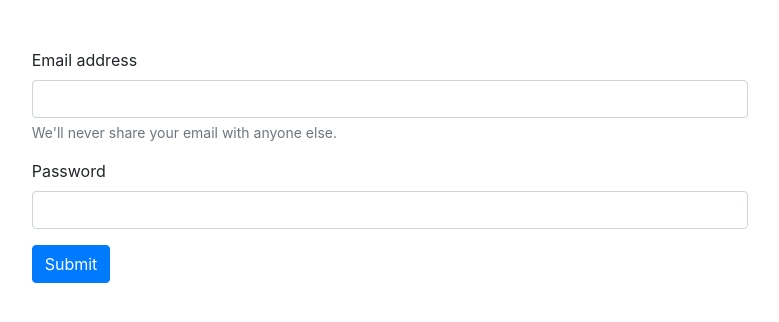
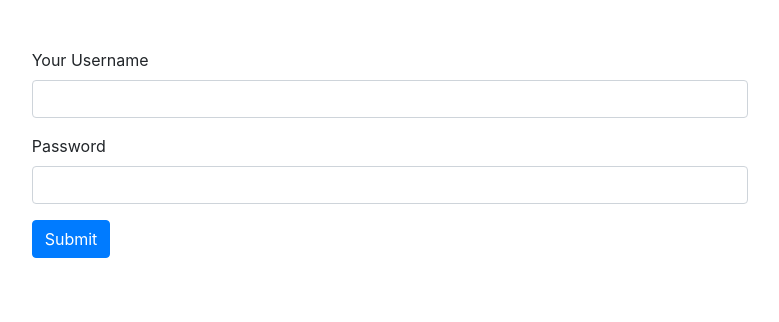
Before and after one commit to Reuben-Kipkemboi/Awwwards, a Django app: page /login/ in a window 1280 px wide. Shown: the top 322 px of the page, without its empty margins (250-1029 px from the left). Run offline with Django 4.2, Linux system fonts and the light colour scheme; some libraries are stand-ins or nearby versions.

Commit message:
pt:user-login - fix user login csrf_token error

```diff
--- a/app/templates/login.html
+++ b/app/templates/login.html
@@ -3,15 +3,15 @@
 {% load static %}
 {% block content %}
 <div class="col-md-7 mx-auto mt-5">
-    <form action="" method="POST">
+    <form action="{% url 'login'%}" method="POST">
+        {% csrf_token %}
         <div class="form-group">
-            <label for="exampleInputEmail1">Email address</label>
-            <input type="email" class="form-control" id="exampleInputEmail1" aria-describedby="emailHelp">
-            <small id="emailHelp" class="form-text text-muted">We'll never share your email with anyone else.</small>
+            <label for="username">Your Username</label>
+            <input type="text" class="form-control" id="username" aria-describedby="emailHelp" name="username">
         </div>
         <div class="form-group">
-            <label for="exampleInputPassword1">Password</label>
-            <input type="password" class="form-control" id="exampleInputPassword1">
+            <label for="password">Password</label>
+            <input type="password" class="form-control" id="password" name="password">
         </div>
         <button type="submit" class="btn btn-primary">Submit</button>
     </form>
--- a/app/views.py
+++ b/app/views.py
@@ -33,7 +33,15 @@ def register(request):
 
 #user login function
 def user_login(request):
+    if request.method =='POST':
+        username = request.POST['username']
+        password = request.POST['password']
 
+        user = authenticate (request,username=username,password=password)
+        if user is not None:
+            login(request,user)
+            messages.success(request,"Welcome , you are now logged in")
+            return redirect ("home")
     return render(request, 'login.html')
 
 
```
